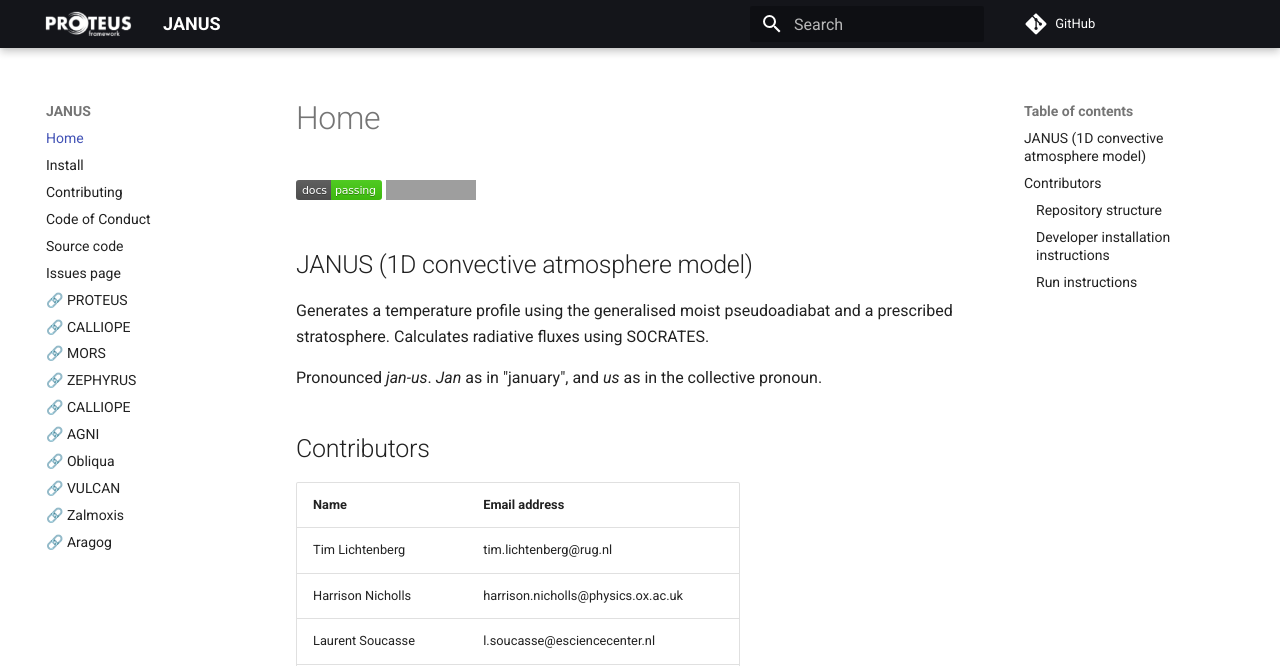
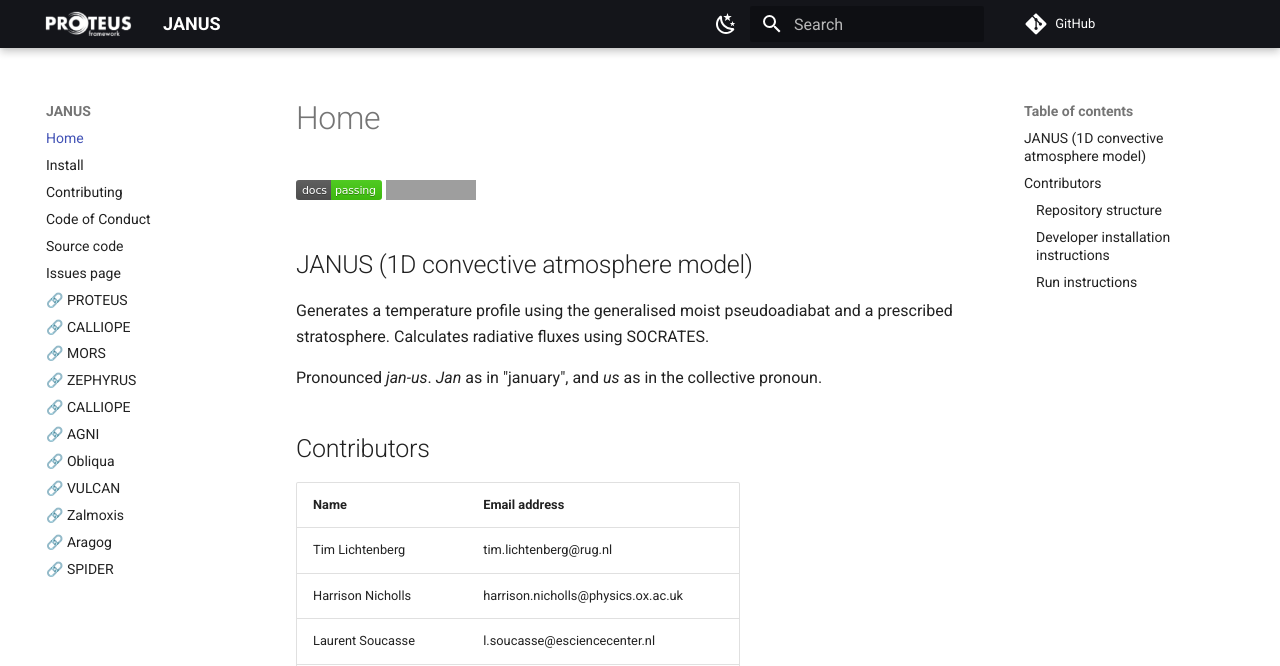
Before and after one commit to FormingWorlds/JANUS, an MkDocs documentation site: the page built from docs/index.md, in a window 1280 px wide. Shown: the top 666 px of the page. Built offline with MkDocs 1.6.1 and Material for MkDocs 9.7.7, drawn with Linux system fonts in a browser that asks for light colours; comment, search, counter and statistics services are not loaded; grey boxes are pictures that could not be loaded.

Commit message:
add dark-mode / light-mode switch, depending on system preference but with toggle for a manual change

```diff
--- /dev/null
+++ b/docs/overrides/main.html
@@ -0,0 +1,54 @@
+{% extends "base.html" %}
+
+{% block extrahead %}
+  {{ super() }}
+  <!-- EXTRAHEAD OVERRIDE LOADED -->
+
+  <link rel="icon" type="image/png"
+        href="{{ 'assets/PROTEUS_black_on_white_logo_only.png' | url }}"
+        media="(prefers-color-scheme: light)" />
+
+  <link rel="icon" type="image/png"
+        href="{{ 'assets/PROTEUS_white_on_black_logo_only.png' | url }}"
+        media="(prefers-color-scheme: dark)" />
+
+  <script>
+  (function () {
+    function setFavicon(href) {
+      document.querySelectorAll(
+      'link[rel="icon"], link[rel="shortcut icon"], link[rel="apple-touch-icon"]'
+      ).forEach(el => el.remove());
+
+      const link = document.createElement('link');
+      link.rel = 'icon';
+      link.type = 'image/png';
+      link.href = href;
+      document.head.appendChild(link);
+
+      const link2 = document.createElement('link');
+      link2.rel = 'shortcut icon';
+      link2.type = 'image/png';
+      link2.href = href;
+      document.head.appendChild(link2);
+      }
+
+
+    const light = "{{ 'assets/PROTEUS_black_on_white_logo_only.png' | url }}";
+    const dark  = "{{ 'assets/PROTEUS_white_on_black_logo_only.png' | url }}";
+
+    const mql = window.matchMedia && window.matchMedia('(prefers-color-scheme: dark)');
+
+    function apply() {
+      // cache-bust to defeat Safari favicon cache
+      const v = Date.now();
+      setFavicon((mql && mql.matches ? dark : light) + '?v=' + v);
+    }
+
+    apply();
+    if (mql) {
+      if (mql.addEventListener) mql.addEventListener('change', apply);
+      else if (mql.addListener) mql.addListener(apply);
+    }
+  })();
+  </script>
+{% endblock %}
--- /dev/null
+++ b/docs/overrides/partials/extrahead.html
@@ -0,0 +1,3 @@
+<!-- EXTRAHEAD OVERRIDE LOADED -->
+<link rel="icon" href="{{ 'assets/PROTEUS_black_on_white_logo_only.png' | url }}" media="(prefers-color-scheme: light)">
+<link rel="icon" href="{{ 'assets/PROTEUS_white_on_black_logo_only.png' | url }}" media="(prefers-color-scheme: dark)">
--- a/mkdocs.yml
+++ b/mkdocs.yml
@@ -20,14 +20,38 @@ nav:
   - 🔗 VULCAN: https://github.com/FormingWorlds/VULCAN/
   - 🔗 Zalmoxis: https://proteus-framework.org/Zalmoxis/
   - 🔗 Aragog: https://proteus-framework.org/aragog/
+  - 🔗 SPIDER: https://github.com/djbower/spider
+
 
 theme:
   name: material
+  custom_dir: docs/overrides
+
+  # Default assets (used unless overridden per palette below)
   favicon: assets/PROTEUS_black_on_white_logo_only.png
   logo: assets/PROTEUS_white_on_black.png
+
   palette:
-    primary: black
-    accent: deep orange
+    # Auto: follow system preference (and show a toggle)
+    - media: "(prefers-color-scheme: light)"
+      scheme: default
+      primary: black
+      accent: deep orange
+      favicon: assets/PROTEUS_black_on_white_logo_only.png
+      logo: assets/PROTEUS_white_on_black.png
+      toggle:
+        icon: material/weather-night
+        name: Switch to dark mode
+
+    - media: "(prefers-color-scheme: dark)"
+      scheme: slate
+      primary: black
+      accent: deep orange
+      favicon: assets/PROTEUS_white_on_black_logo_only.png
+      logo: assets/PROTEUS_white_on_black.png
+      toggle:
+        icon: material/weather-sunny
+        name: Switch to light mode
 
 
 extra_css:
```
